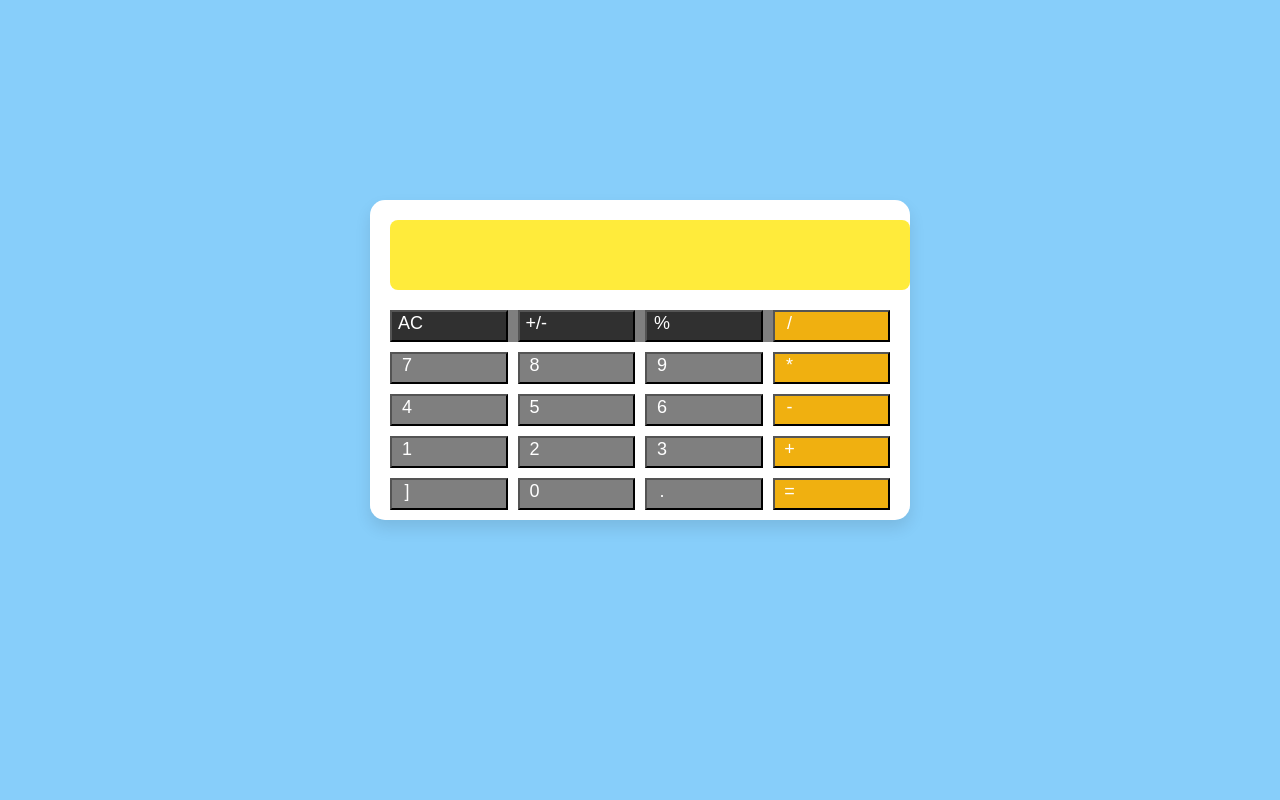
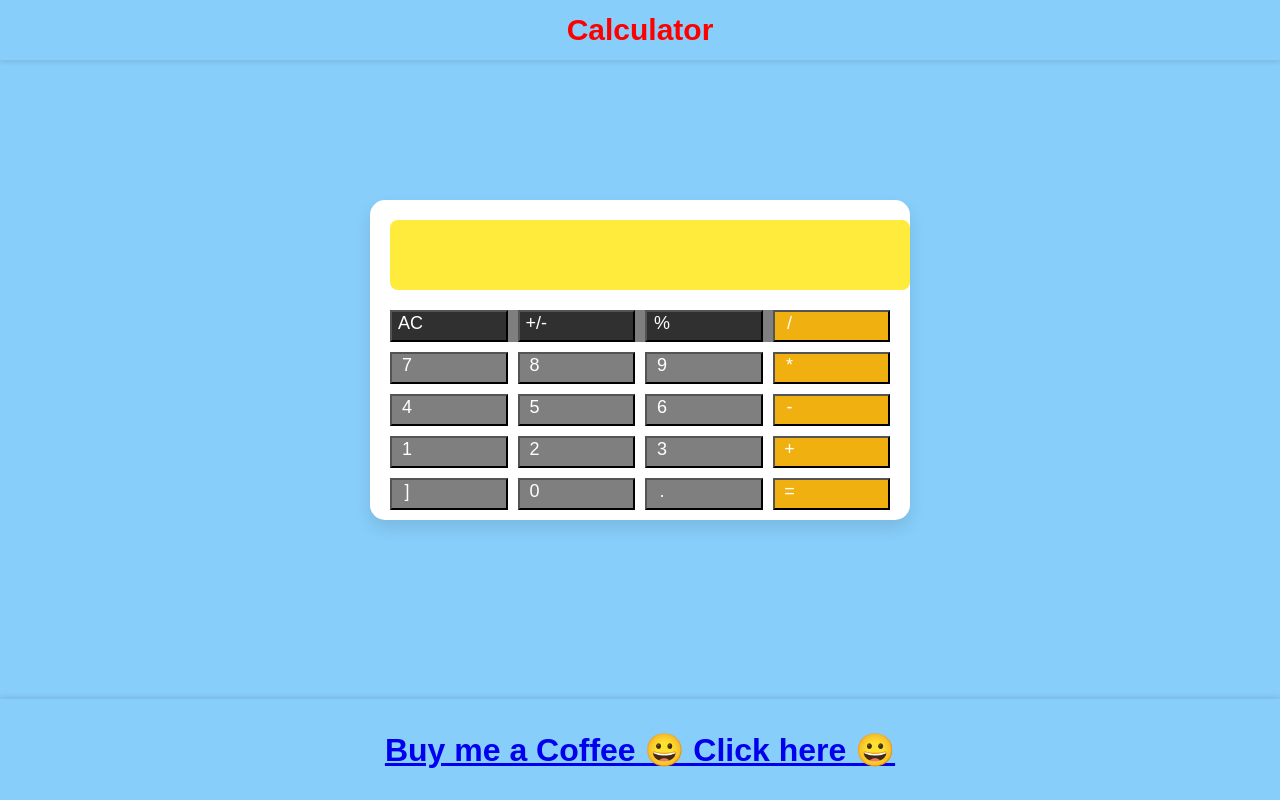
Before and after one commit to YASHSHARMAOFFICIALLY/Javascript-Project, a plain HTML site: page 01_calculator/index.html in a window 1280 px wide. Drawn offline with Linux system fonts and the light colour scheme.

Commit message:
fixed ui

```diff
--- a/01_calculator/index.html
+++ b/01_calculator/index.html
@@ -4,6 +4,10 @@
     <link rel="stylesheet" href="style.css">
 </head>
 <body>
+    <nav class="navbar">
+        <div class = "logo"><h1>Calculator</h1></div>
+    </nav>
+
 
     <main>
         <div class="Calculator">
@@ -37,5 +41,8 @@
             </div>
         </div>
     </main>
+    <footer class = "footer">
+        <h1><a href="https://buymeacoffee.com/buldwithyash">Buy me a Coffee 😀 Click here 😀</a></h1>
+    </footer>
     <script src="cal.js"></script>
 </body>
--- a/01_calculator/style.css
+++ b/01_calculator/style.css
@@ -7,6 +7,27 @@ body{
     margin: 0;
     background-color: lightskyblue;
 }
+
+.navbar {
+  position: fixed;
+  top: 0;
+  left: 0;
+  width: 100%;
+  background-color: lightskyblue;
+  display: flex;
+  justify-content: center;
+  align-items: center;
+  height: 60px;
+  box-shadow: 0 2px 5px rgba(0,0,0,0.1);
+  z-index: 1000;
+}
+
+.logo {
+  color: red;
+  font-size: 20px;
+  font-weight: bold;
+}
+
 .Calculator{
     width: 500px;
     padding: 20px;
@@ -57,3 +78,15 @@ button:hover{
 button:active{
     background-color: hsl(0, 0, 50%);
 }
+.footer{
+    position: fixed;
+    bottom: 0;
+    left: 0;
+    width: 100%;
+    background-color: lightskyblue;
+    text-align: center;
+    padding: 10px 0 ;
+    box-shadow: 0 -2px 5px rgba(0,0,0,0.1);
+  font-weight: 500;
+  z-index: 1000;
+}
```
